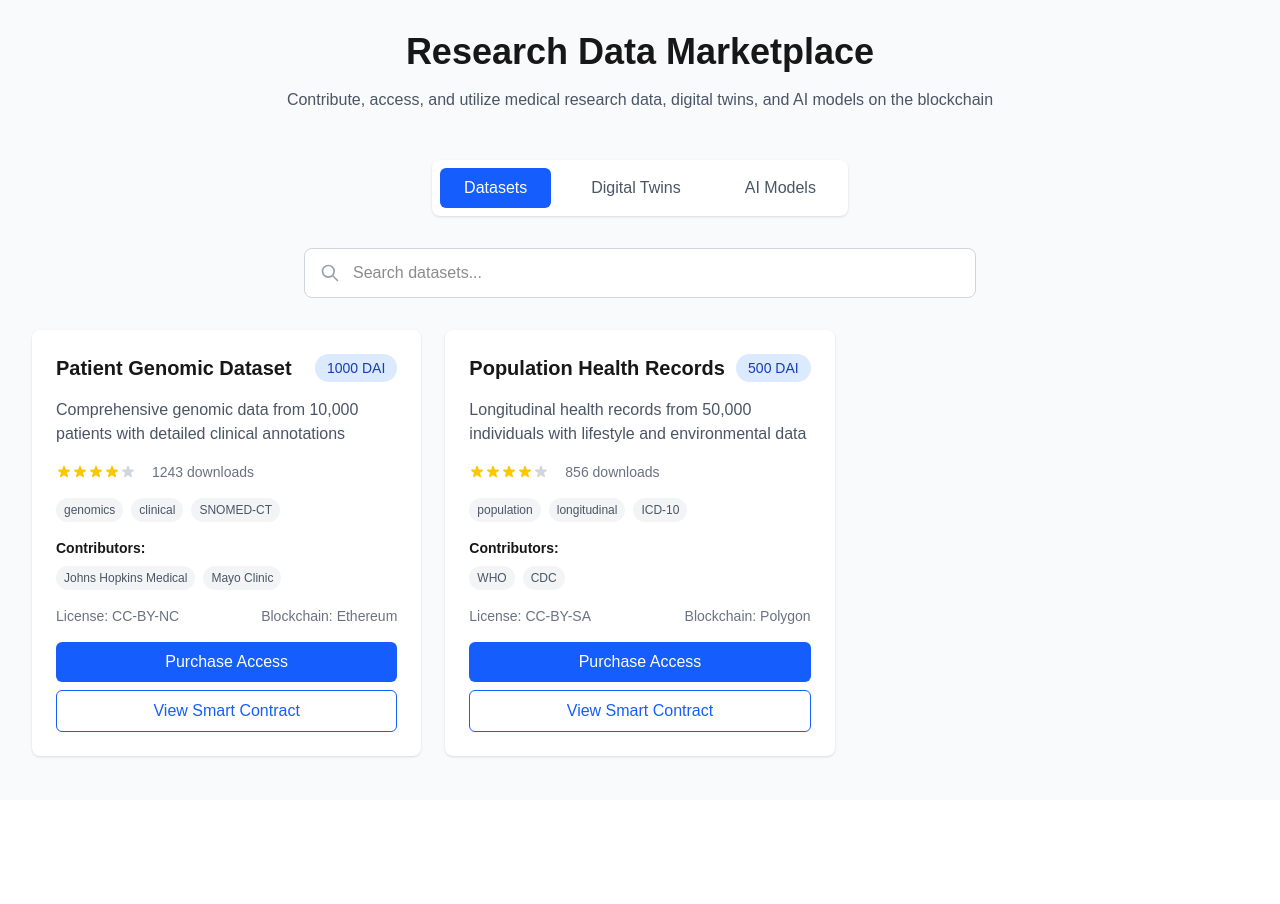
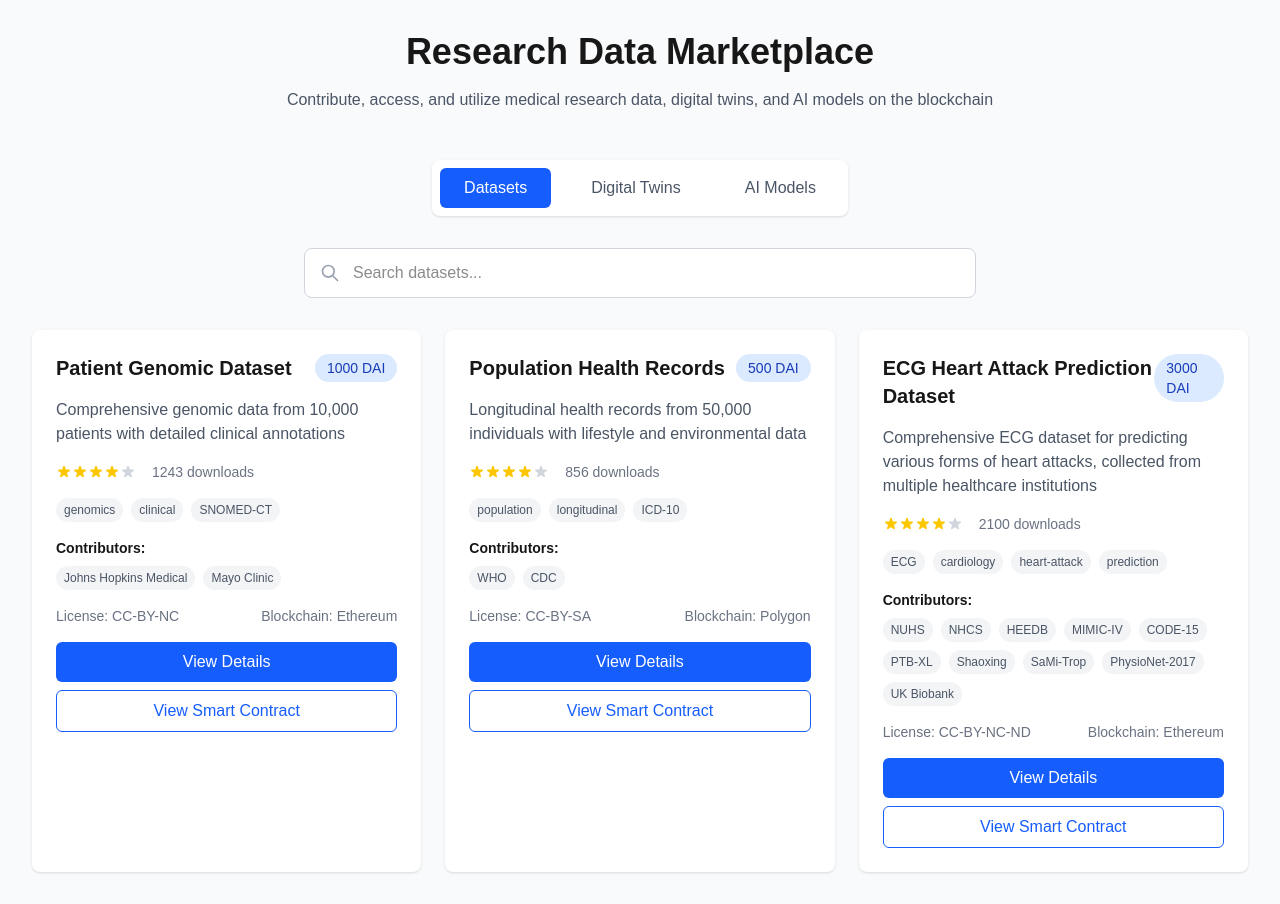
Before and after one commit to joeychuavertex/translate, a Next.js app in the folder frontend/: page / in a window 1280 px wide. Before the commit the page ends 800 px from the top, so only its background shows below. Built offline with nearby package versions, Linux system fonts and the light colour scheme.

Commit message:
add ecg data sample

```diff
--- a/frontend/app/page.tsx
+++ b/frontend/app/page.tsx
@@ -16,12 +16,35 @@ interface BaseItem {
   smartContract: string;
 }
 
+interface DatasetMetadata {
+  name: string;
+  description: string;
+  size: string;
+  records: number;
+  format: string;
+  collectionPeriod: string;
+  demographics: {
+    ageRange: string;
+    genderDistribution: string;
+    ethnicity: string;
+  };
+  annotations: string[];
+  qualityMetrics: {
+    signalQuality: string;
+    noiseLevel: string;
+    samplingRate: string;
+  };
+  accessRequirements: string[];
+  citation: string;
+}
+
 interface Dataset extends BaseItem {
   type: 'dataset';
   size: string;
   components?: never;
   accuracy?: never;
   performance?: never;
+  metadata?: DatasetMetadata;
 }
 
 interface DigitalTwin extends BaseItem {
@@ -67,6 +90,7 @@ const ItemComponents = ({ item }: { item: DigitalTwin }) => {
 export default function Home() {
   const [activeTab, setActiveTab] = useState<'datasets' | 'digital-twins' | 'models'>('datasets');
   const [searchQuery, setSearchQuery] = useState('');
+  const [selectedDataset, setSelectedDataset] = useState<Dataset | null>(null);
 
   const mockDatasets: Dataset[] = [
     {
@@ -98,6 +122,52 @@ export default function Home() {
       license: "CC-BY-SA",
       blockchain: "Polygon",
       smartContract: "0x8765...4321"
+    },
+    {
+      type: 'dataset',
+      id: 3,
+      name: "ECG Heart Attack Prediction Dataset",
+      description: "Comprehensive ECG dataset for predicting various forms of heart attacks, collected from multiple healthcare institutions",
+      size: "8.2TB",
+      downloads: 2100,
+      rating: 4.9,
+      price: "3000 DAI",
+      tags: ["ECG", "cardiology", "heart-attack", "prediction"],
+      contributors: ["NUHS", "NHCS", "HEEDB", "MIMIC-IV", "CODE-15", "PTB-XL", "Shaoxing", "SaMi-Trop", "PhysioNet-2017", "UK Biobank"],
+      license: "CC-BY-NC-ND",
+      blockchain: "Ethereum",
+      smartContract: "0xecg1...2345",
+      metadata: {
+        name: "ECG Heart Attack Prediction Dataset",
+        description: "A comprehensive collection of ECG data from multiple healthcare institutions for heart attack prediction research",
+        size: "8.2TB",
+        records: 150000,
+        format: "WFDB, DICOM, CSV",
+        collectionPeriod: "2010-2023",
+        demographics: {
+          ageRange: "18-90 years",
+          genderDistribution: "45% Female, 55% Male",
+          ethnicity: "Diverse (Asian, Caucasian, African, Hispanic)"
+        },
+        annotations: [
+          "ST-segment elevation",
+          "T-wave inversion",
+          "Q-wave presence",
+          "Heart rate variability",
+          "Arrhythmia classification"
+        ],
+        qualityMetrics: {
+          signalQuality: "High (SNR > 20dB)",
+          noiseLevel: "Low (< 5% noise contamination)",
+          samplingRate: "500Hz"
+        },
+        accessRequirements: [
+          "Institutional Review Board approval",
+          "Data Use Agreement",
+          "Research purpose statement"
+        ],
+        citation: "ECG Heart Attack Prediction Dataset Consortium (2023). Comprehensive ECG dataset for heart attack prediction. DOI: 10.1234/ecg-dataset"
+      }
     }
   ];
 
@@ -141,6 +211,91 @@ export default function Home() {
   const items: MarketplaceItem[] = activeTab === 'datasets' ? mockDatasets :
                                   activeTab === 'digital-twins' ? mockDigitalTwins :
                                   mockModels;
+
+  const DatasetMetadataView = ({ dataset }: { dataset: Dataset }) => {
+    if (!dataset.metadata) return null;
+
+    return (
+      <div className="fixed inset-0 bg-black bg-opacity-50 flex items-center justify-center p-4 z-50">
+        <div className="bg-white dark:bg-gray-800 rounded-lg p-6 max-w-4xl w-full max-h-[90vh] overflow-y-auto">
+          <div className="flex justify-between items-start mb-4">
+            <h2 className="text-2xl font-bold">{dataset.metadata.name}</h2>
+            <button
+              onClick={() => setSelectedDataset(null)}
+              className="text-gray-500 hover:text-gray-700 dark:text-gray-400 dark:hover:text-gray-200"
+            >
+              ✕
+            </button>
+          </div>
+
+          <div className="space-y-6">
+            <div>
+              <h3 className="text-lg font-semibold mb-2">Description</h3>
+              <p className="text-gray-600 dark:text-gray-300">{dataset.metadata.description}</p>
+            </div>
+
+            <div className="grid grid-cols-2 gap-4">
+              <div>
+                <h3 className="text-lg font-semibold mb-2">Technical Details</h3>
+                <ul className="space-y-2">
+                  <li><span className="font-medium">Size:</span> {dataset.metadata.size}</li>
+                  <li><span className="font-medium">Records:</span> {dataset.metadata.records.toLocaleString()}</li>
+                  <li><span className="font-medium">Format:</span> {dataset.metadata.format}</li>
+                  <li><span className="font-medium">Collection Period:</span> {dataset.metadata.collectionPeriod}</li>
+                </ul>
+              </div>
+
+              <div>
+                <h3 className="text-lg font-semibold mb-2">Demographics</h3>
+                <ul className="space-y-2">
+                  <li><span className="font-medium">Age Range:</span> {dataset.metadata.demographics.ageRange}</li>
+                  <li><span className="font-medium">Gender Distribution:</span> {dataset.metadata.demographics.genderDistribution}</li>
+                  <li><span className="font-medium">Ethnicity:</span> {dataset.metadata.demographics.ethnicity}</li>
+                </ul>
+              </div>
+            </div>
+
+            <div>
+              <h3 className="text-lg font-semibold mb-2">Annotations</h3>
+              <div className="flex flex-wrap gap-2">
+                {dataset.metadata.annotations.map((annotation) => (
+                  <span
+                    key={annotation}
+                    className="px-3 py-1 bg-blue-100 dark:bg-blue-900 text-blue-800 dark:text-blue-200 rounded-full text-sm"
+                  >
+                    {annotation}
+                  </span>
+                ))}
+              </div>
+            </div>
+
+            <div>
+              <h3 className="text-lg font-semibold mb-2">Quality Metrics</h3>
+              <ul className="space-y-2">
+                <li><span className="font-medium">Signal Quality:</span> {dataset.metadata.qualityMetrics.signalQuality}</li>
+                <li><span className="font-medium">Noise Level:</span> {dataset.metadata.qualityMetrics.noiseLevel}</li>
+                <li><span className="font-medium">Sampling Rate:</span> {dataset.metadata.qualityMetrics.samplingRate}</li>
+              </ul>
+            </div>
+
+            <div>
+              <h3 className="text-lg font-semibold mb-2">Access Requirements</h3>
+              <ul className="list-disc list-inside space-y-1">
+                {dataset.metadata.accessRequirements.map((req) => (
+                  <li key={req} className="text-gray-600 dark:text-gray-300">{req}</li>
+                ))}
+              </ul>
+            </div>
+
+            <div>
+              <h3 className="text-lg font-semibold mb-2">Citation</h3>
+              <p className="text-gray-600 dark:text-gray-300">{dataset.metadata.citation}</p>
+            </div>
+          </div>
+        </div>
+      </div>
+    );
+  };
 
   return (
     <main className="min-h-screen p-8 bg-gray-50 dark:bg-gray-900">
@@ -302,8 +457,11 @@ export default function Home() {
                 </div>
 
                 <div className="space-y-2">
-                  <button className="w-full py-2 bg-blue-600 text-white rounded-md hover:bg-blue-700 transition-colors">
-                    Purchase Access
+                  <button
+                    className="w-full py-2 bg-blue-600 text-white rounded-md hover:bg-blue-700 transition-colors"
+                    onClick={() => item.type === 'dataset' && setSelectedDataset(item)}
+                  >
+                    View Details
                   </button>
                   <button className="w-full py-2 border border-blue-600 text-blue-600 dark:text-blue-400 rounded-md hover:bg-blue-50 dark:hover:bg-blue-900 transition-colors">
                     View Smart Contract
@@ -314,6 +472,8 @@ export default function Home() {
           ))}
         </div>
       </div>
+
+      {selectedDataset && <DatasetMetadataView dataset={selectedDataset} />}
     </main>
   );
 }
```
